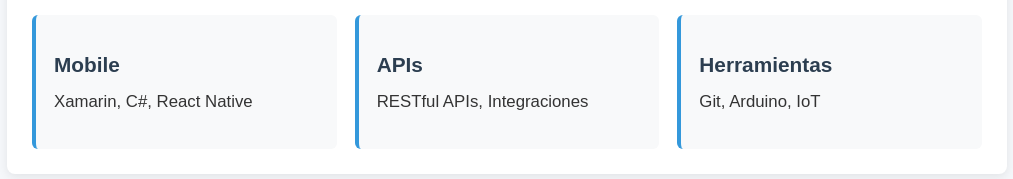
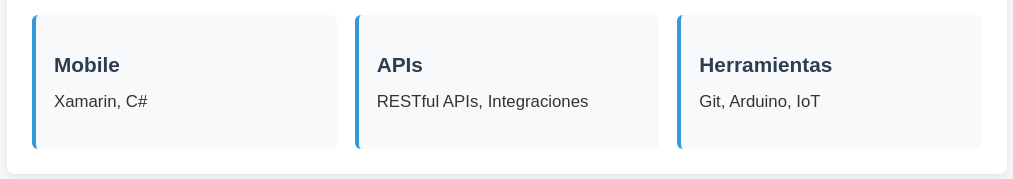
Before and after one commit to EricLeonardoAlonsoVelazquez/EricLeonardoAlonsoVelazquez.github.io, a plain HTML site: page index.html in a window 1280 px wide. Shown: the part 1119-1298 px from the top of the page, without its empty margins (133-1146 px from the left). Drawn offline with Linux system fonts and the light colour scheme.

Commit message:
Update index.html

```diff
--- a/index.html
+++ b/index.html
@@ -41,7 +41,7 @@
                 </div>
                 <div class="skill-category">
                     <h3>Mobile</h3>
-                    <p>Xamarin, C#, React Native</p>
+                    <p>Xamarin, C#</p>
                 </div>
                 <div class="skill-category">
                     <h3>APIs</h3>
```
